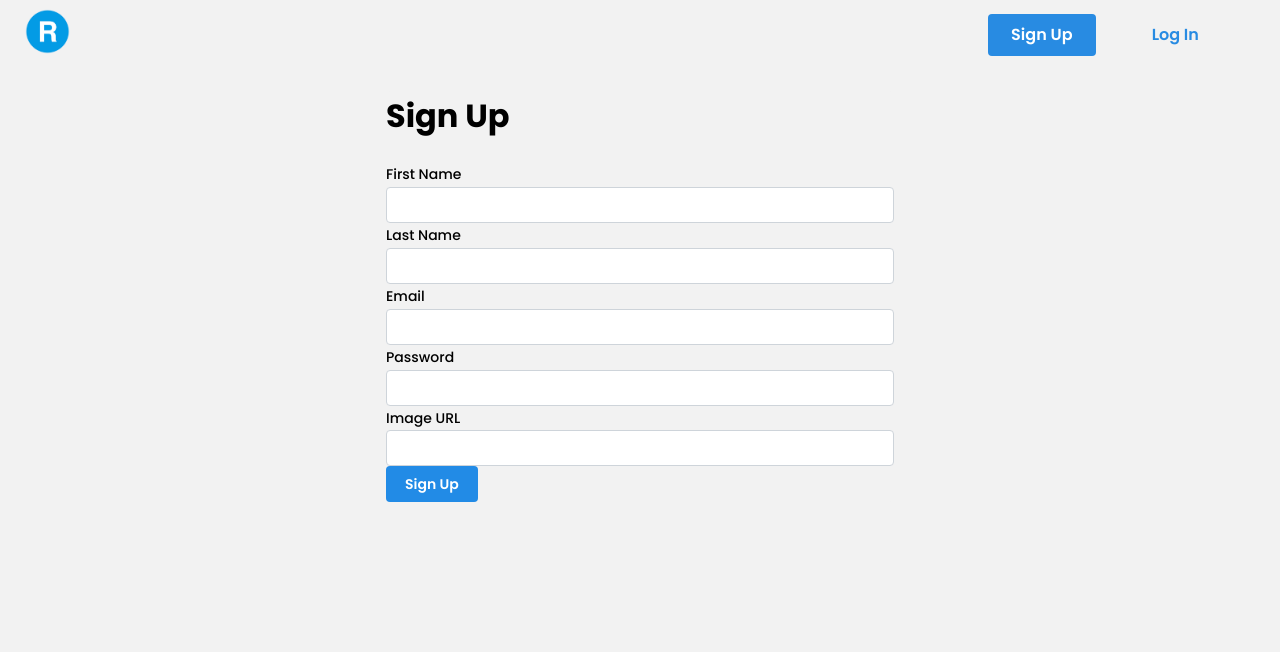
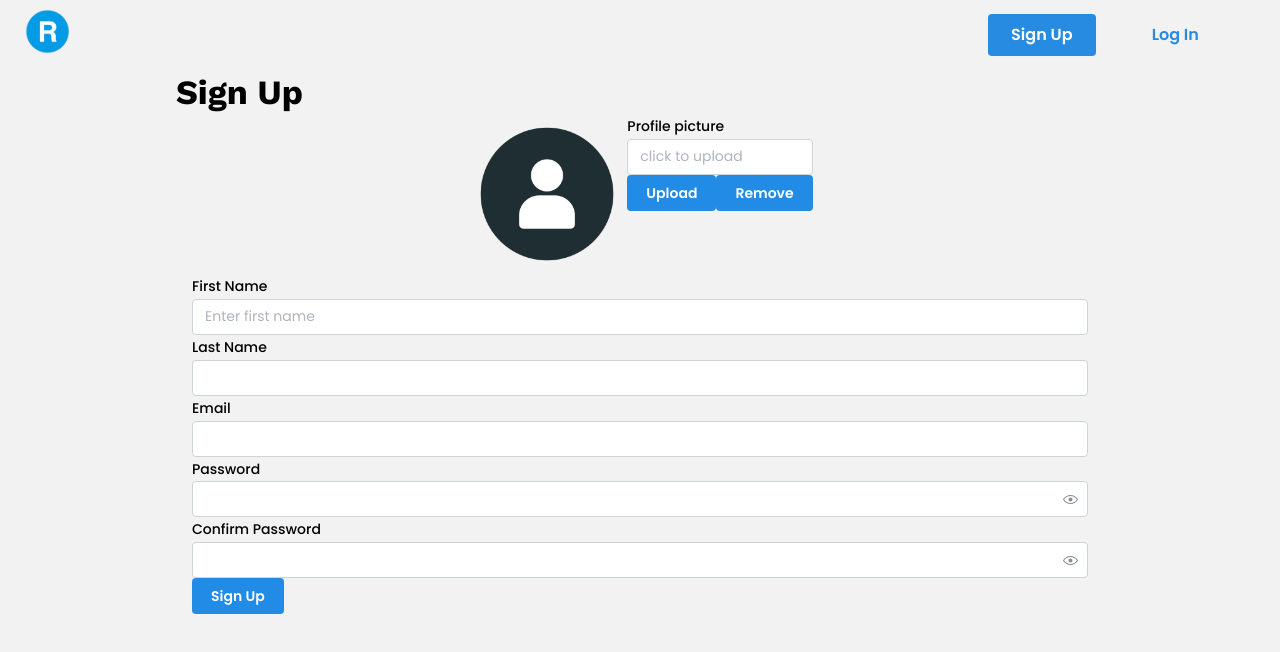
Before and after one commit to ThomasDmnc/rentingStuffOnlineFront, a React (Vite) app: page /signup in a window 1280 px wide. Shown: the top 652 px of the page. Built offline with nearby package versions, Linux system fonts and the light colour scheme.

Commit message:
finish sign up page, add validation and upload

```diff
--- a/src/pages/users/SignUpPage.jsx
+++ b/src/pages/users/SignUpPage.jsx
@@ -1,94 +1,175 @@
-import { useState } from 'react';
-import { Container, Paper, TextInput, Button, rem } from '@mantine/core';
-import { useForm } from '@mantine/form';
-import { Link, useNavigate } from 'react-router-dom';
-import axios from 'axios';
+import { useEffect, useState } from "react";
+import {
+  Container,
+  Paper,
+  TextInput,
+  Button,
+  PasswordInput,
+  Flex,
+  Image,
+  FileInput,
+  Title,
+  Notification,
+  rem,
+} from "@mantine/core";
+import { hasLength, isEmail, useForm } from "@mantine/form";
+import { useNavigate } from "react-router-dom";
+import axios from "axios";
+
+import { IconX } from "@tabler/icons-react";
 
 function SignupPage() {
-  const [formData, setFormData] = useState({
-    lastName: '',
-    firstName: '',
-    email: '',
-    password: '',
-    imgUrl: '', // Add imgUrl field
+  const defaultPorfileUrl = "./src/assets/defaultAvatar.png";
+
+  const [file, setFile] = useState(null);
+  const [fileUploaded, setFileUploaded] = useState(true);
+  const xIcon = <IconX style={{ width: rem(20), height: rem(20) }} />;
+
+  useEffect(() => {
+    setFileUploaded(false);
+  }, [file]);
+
+  const newForm = useForm({
+    initialValues: {
+      lastName: "",
+      firstName: "",
+      email: "",
+      password: "",
+      confirmPassword: "",
+      imgUrl: defaultPorfileUrl,
+    },
+    validate: {
+      firstName: hasLength(
+        { min: 2 },
+        "First Name must be at least 2 characters long"
+      ),
+      lastName: hasLength(
+        { min: 2 },
+        "Last name must be at least 2 characters long"
+      ),
+      email: isEmail("Invalid email"),
+      password: hasLength(
+        { min: 4 },
+        "Password needs to be at least 4 characters long"
+      ),
+      confirmPassword: (value, values) =>
+        value !== values.password ? "Passwords do not match" : null,
+    },
   });
   const navigate = useNavigate();
 
-  const handleInputChange = (e) => {
-    const { name, value } = e.target;
-    setFormData({ ...formData, [name]: value });
-  };
-
   const handleSubmit = (e) => {
     e.preventDefault();
-
-    const { firstName, lastName, email, password, imgUrl } = formData;
-
-    console.log('First Name:', firstName);
-    console.log('Last Name:', lastName);
-    console.log('Email:', email);
-    console.log('Password:', password);
-    console.log('Image URL:', imgUrl);
-
-    // Ensure you send the imgUrl in the request
+    console.log(newForm.isValid());
+    if (newForm.isValid() && ((fileUploaded && file) || !file)) {
+      const formData = {
+        firstName: newForm.getInputProps("firstName").value,
+        lastName: newForm.getInputProps("lastName").value,
+        email: newForm.getInputProps("email").value,
+        password: newForm.getInputProps("password").value,
+        imageUrl: newForm.getInputProps("imgUrl").value,
+      };
       axios
         .post(`${import.meta.env.VITE_API_URL}/auth/signup`, formData)
         .then((response) => {
-        navigate('/login');
+          navigate("/login");
         })
         .catch((err) => {
-        const errorDescription = err.response.data.message;
-        console.log(errorDescription);
+          console.log(err);
         });
+    } else {
+      newForm.validate();
+      console.log(newForm.errors);
+    }
   };
 
+  function uploadImage() {
+    const formData = new FormData();
+    formData.append("imageUrl", file);
+
+    axios
+      .put(`${import.meta.env.VITE_API_URL}/auth/upload`, formData)
+      .then((response) => {
+        console.log(response);
+        newForm.setFieldValue("imgUrl", response.data.file);
+        // setFileUploaded(true);
+      })
+      .catch((error) => {
+        console.log(error.response.data.message);
+      });
+
+    console.log("Uploading image");
+  }
+
+  function removeImage() {
+    newForm.setFieldValue("imgUrl", defaultPorfileUrl);
+    setFile(null);
+    setFileUploaded(true);
+  }
+
   return (
-    <Container  size="xs">
-      <Paper  bg="#F2F2F2" padding="xl">
-        <h1>Sign Up</h1>
+    <Flex direction="column" justify="center">
+      <Title>Sign Up</Title>
+      <Flex wrap="wrap" w="100%" justify="center">
+        <Image src={newForm.getInputProps("imgUrl").value} h="10em" />
+        <div>
+          <FileInput
+            label="Profile picture"
+            placeholder="click to upload"
+            value={file}
+            onChange={setFile}
+          />
+          <Button onClick={uploadImage}>Upload</Button>
+          <Button onClick={removeImage}>Remove</Button>
+        </div>
+
+        <Container w="100%">
+          <Paper bg="#F2F2F2" padding="xl">
             <form onSubmit={handleSubmit}>
               <TextInput
                 label="First Name"
+                placeholder="Enter first name"
                 name="firstName"
-            value={formData.firstName}
-            onChange={handleInputChange}
+                {...newForm.getInputProps("firstName")}
               />
               <TextInput
                 label="Last Name"
                 name="lastName"
-            value={formData.lastName}
-            onChange={handleInputChange}
+                {...newForm.getInputProps("lastName")}
               />
               <TextInput
                 label="Email"
                 name="email"
-            type="email"
-            value={formData.email}
-            onChange={handleInputChange}
+                {...newForm.getInputProps("email")}
               />
-          <TextInput
+              <PasswordInput
                 label="Password"
                 name="password"
-            type="password"
-            value={formData.password}
-            onChange={handleInputChange}
+                {...newForm.getInputProps("password")}
               />
-
-          <TextInput
-            label="Image URL" // Update the label for the imgUrl field
-            name="imgUrl"
-            value={formData.imgUrl}
-            onChange={handleInputChange}
+              <PasswordInput
+                label="Confirm Password"
+                name="password"
+                {...newForm.getInputProps("confirmPassword")}
               />
+              {file && !fileUploaded && (
+                <Notification
+                  icon={xIcon}
+                  color="red"
+                  title="Stop!"
+                  withCloseButton={false}
+                >
+                  Please upload picture before submitting
+                </Notification>
+              )}
               <Button type="submit" variant="filled">
                 Sign Up
               </Button>
-
-
-
             </form>
           </Paper>
         </Container>
+      </Flex>
+    </Flex>
   );
 }
 
```
Also changed, not shown: 1 other file (tests, documents, lock files or other folders). Lines whose indentation alone changed are shown as unchanged.
